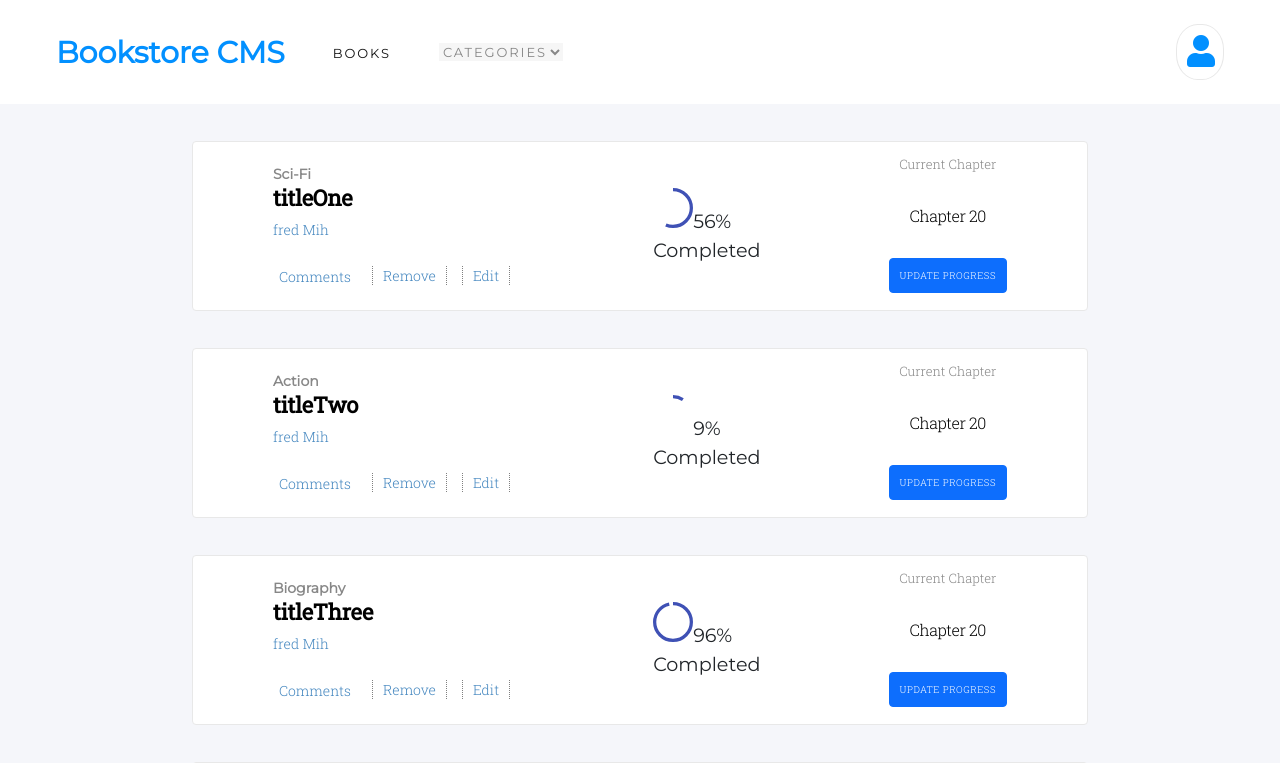
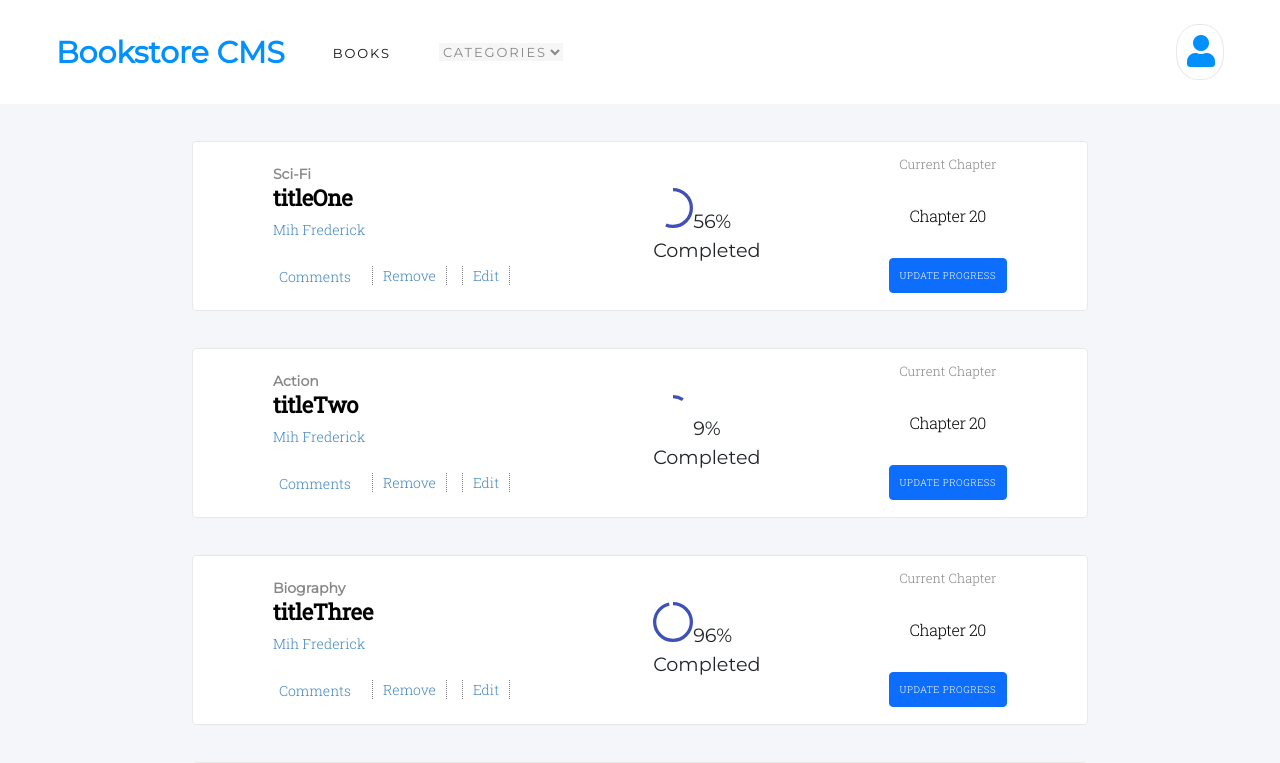
Before and after one commit to FrederickMih/Bookstore, a React (Create React App) app: page / in a window 1280 px wide. Shown: the top 763 px of the page. Built offline with nearby package versions, Linux system fonts and the light colour scheme.

Commit message:
Update README.md file

```diff
--- a/src/components/Book.js
+++ b/src/components/Book.js
@@ -27,7 +27,7 @@ const Book = ({ book, handleDeleteBook }) => {
         <div className="left">
           <p className="category">{category}</p>
           <h3 className="title">{title}</h3>
-          <p className="author">fred Mih</p>
+          <p className="author">Mih Frederick</p>
           <div className="action-buttons">
             <button type="button" className="item-link" onClick={handleCommentsClick}>Comments</button>
             <button type="button" className="item-link remove" onClick={handleDeleteBook}>Remove</button>
--- a/src/components/Comments.js
+++ b/src/components/Comments.js
@@ -19,7 +19,7 @@ function Comments({ toggleComments }) {
         <form onSubmit={handleFormSubmit}>
           <input type="text" className="form-control comments-input" placeholder="enter your comment..." onChange={handleInputChange} value={comment} />
           <button className="btn btn-primary btn-sm" type="submit">Post</button>
-          {comments.map((comm) => <li key={Math.random() * 1000}>{comm}</li>)}
+          {comments.map((com) => <li key={Math.random() * 1000}>{com}</li>)}
 
         </form>
       </div>
--- a/src/containers/BooksForm.js
+++ b/src/containers/BooksForm.js
@@ -43,8 +43,8 @@ const BooksForm = () => {
 
         </select>
         <button className="submit btn btn-primary chapter-btn" type="submit">Add Book</button>
-        <p className="error-p">{error}</p>
       </form>
+      <p className="error-p">{error}</p>
     </div>
   );
 };
```
Also changed, not shown: src/images/Bookstore.png (added), 1 other file (tests, documents, lock files or other folders).
